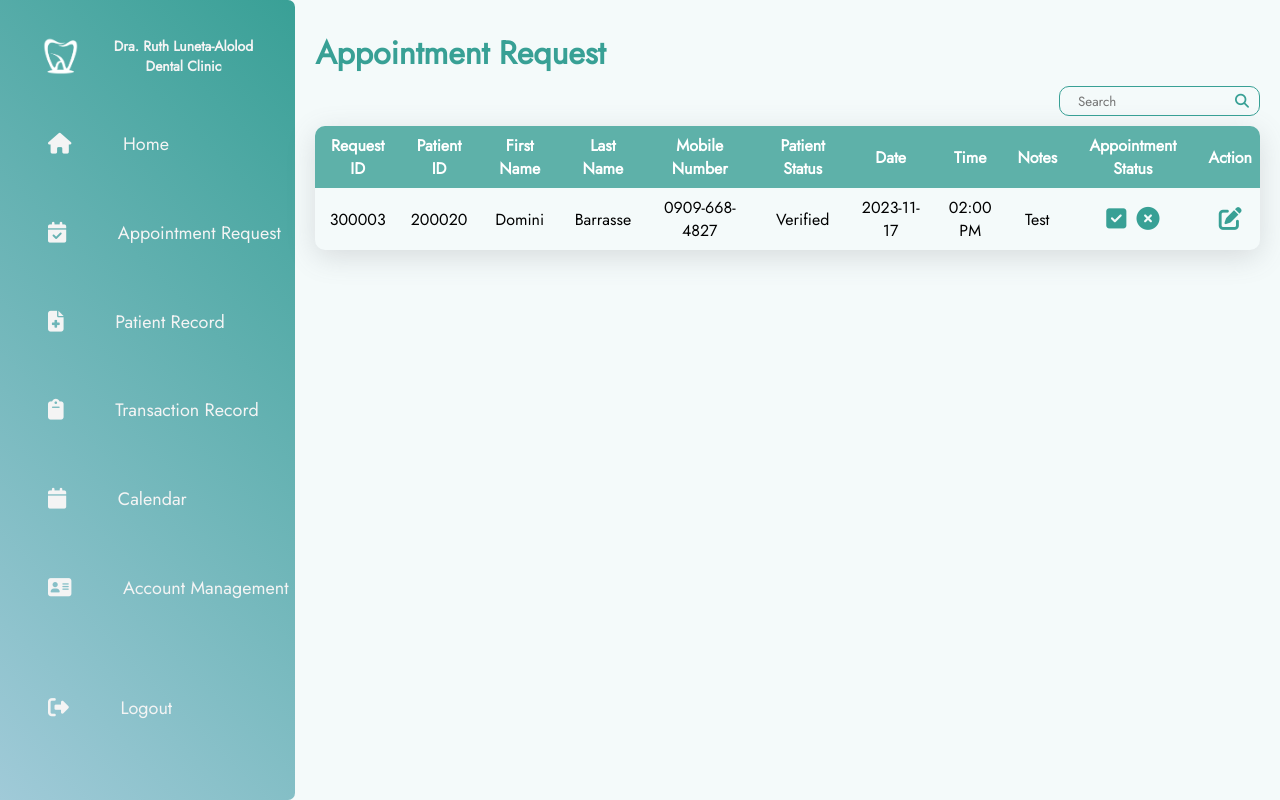
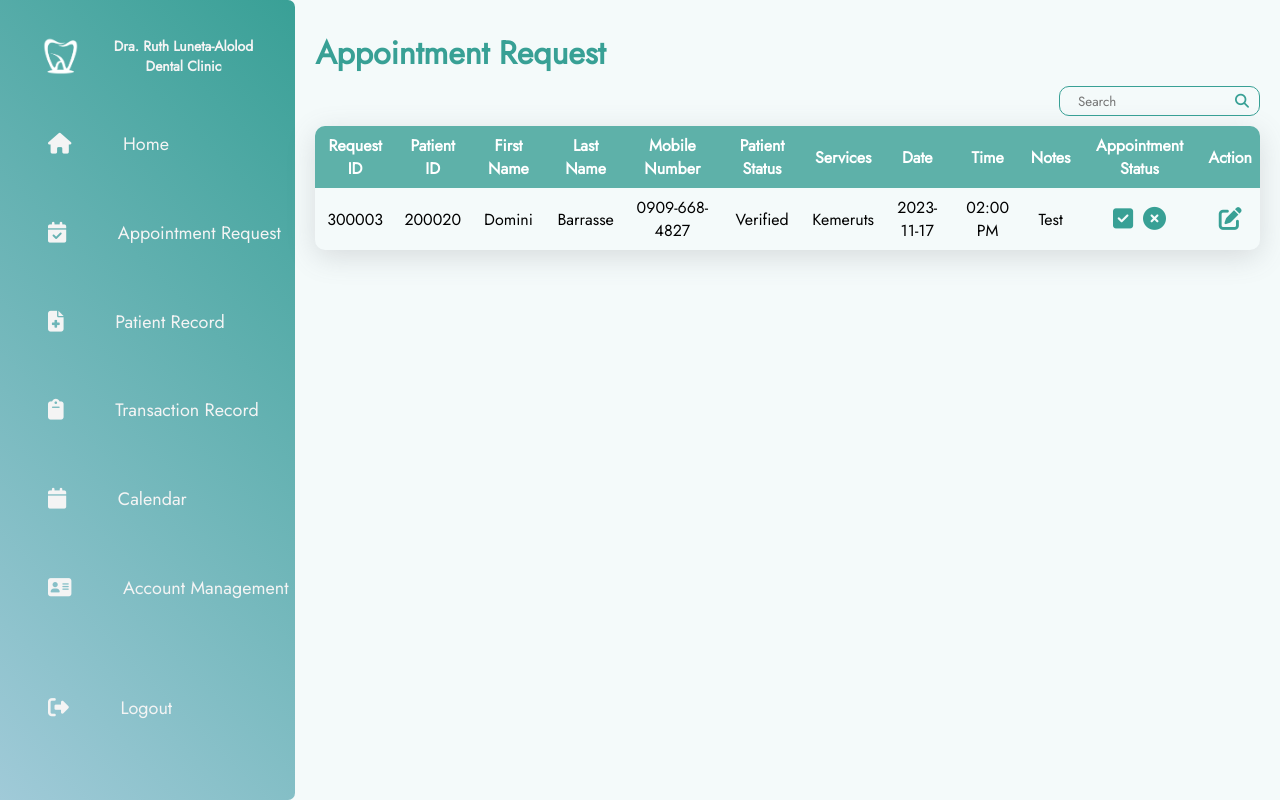
Before and after one commit to CastroClarence/clinic-project, a PHP site: page /appointmentRequest.php in a window 1280 px wide. Run offline with PHP 8.4, Linux system fonts and the light colour scheme; a user stored in the database is signed in; data comes from the database, SQL or seed files in the repository; some libraries are stand-ins or nearby versions.

Commit message:
services in table

```diff
--- a/pages/appointmentRequest.php
+++ b/pages/appointmentRequest.php
@@ -15,7 +15,7 @@
   }
 
   //table view function
-  $sql = "SELECT requests.requestID, requests.patientID, patients.patientFirstName, patients.patientLastName, patients.patientMobileNo, patients.patientStatus, requests.requestDate, requests.requestTime, requests.requestNotes, requests.requestStatus
+  $sql = "SELECT requests.requestID, requests.patientID, patients.patientFirstName, patients.patientLastName, patients.patientMobileNo, patients.patientStatus, requests.requestServices, requests.requestDate, requests.requestTime, requests.requestNotes, requests.requestStatus
           FROM requests
           LEFT JOIN patients ON requests.patientID = patients.patientID
           WHERE requests.requestStatus ='Pending'";
@@ -138,7 +138,7 @@
             <?php
               if ($result->num_rows > 0) {
                   echo "<table>";
-                  echo "<tr><th>Request ID</th><th>Patient ID</th><th>First Name</th><th>Last Name</th><th>Mobile Number</th><th>Patient Status</th><th>Date</th><th>Time</th><th>Notes</th><th>Appointment Status</th><th>Action</th></tr>";
+                  echo "<tr><th>Request ID</th><th>Patient ID</th><th>First Name</th><th>Last Name</th><th>Mobile Number</th><th>Patient Status</th><th>Services</th><th>Date</th><th>Time</th><th>Notes</th><th>Appointment Status</th><th>Action</th></tr>";
 
                   while ($row = $result->fetch_assoc()) {
                     $patientID = $row["patientID"];
@@ -149,6 +149,7 @@
                     echo "<td>" . $row["patientLastName"] . "</td>";
                     echo "<td>" . $row["patientMobileNo"] . "</td>";
                     echo "<td>" . $row["patientStatus"] . "</td>";
+                    echo "<td>" . $row["requestServices"] . "</td>";
                     echo "<td>" . $row["requestDate"] . "</td>";
                     echo "<td>" . " ". date("h:i A",strtotime($row["requestTime"])) . " ". "</td>";
                     echo "<td>" . $row["requestNotes"] . "</td>";
```
